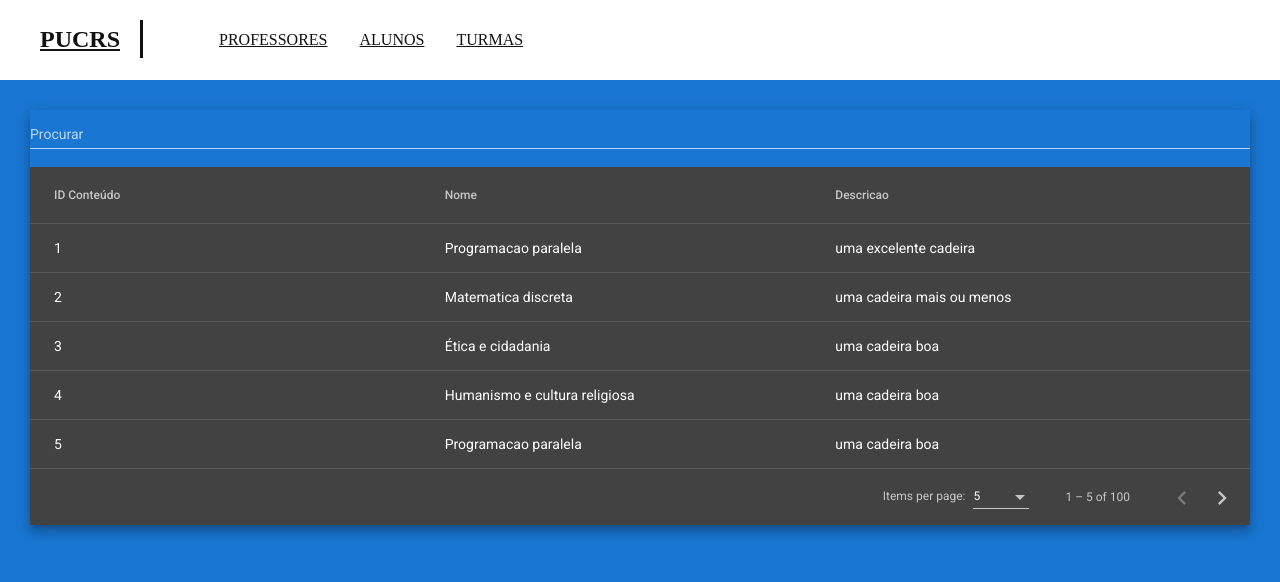
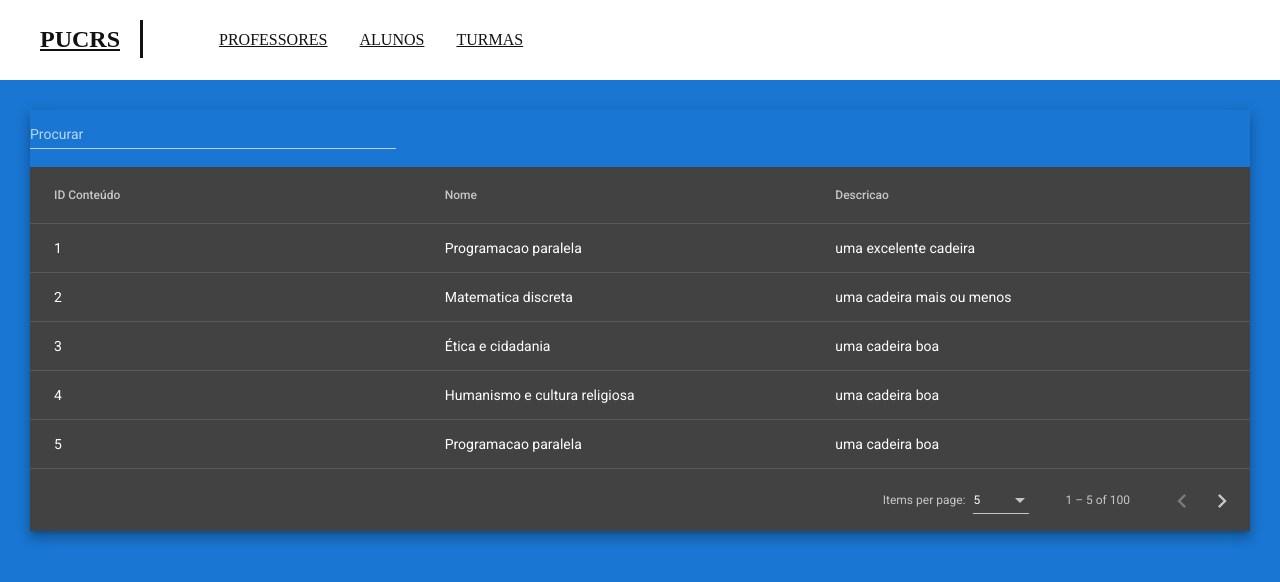
Before and after one commit to AGES-PUCRS/constr-sw-2020-2-grupo6, an Angular app in the folder FRONT/: page / in a window 1280 px wide. Shown: the top 582 px of the page. Built offline with nearby package versions, Linux system fonts and the light colour scheme.

Commit message:
fix search color

```diff
--- a/FRONT/src/app/app.component.css
+++ b/FRONT/src/app/app.component.css
@@ -1,6 +1,14 @@
 .mat-form-field {
   font-size: 14px;
-  width: 100%;
+  width: 30%;
+}
+
+.mat-form-field.mat-focused .mat-form-field-ripple {
+  background-color: white;
+}
+
+.mat-form-field.mat-focused .mat-form-field-label {
+  color: white;
 }
 
 .mat-input-element {
@@ -12,10 +20,6 @@
 .mat-table {
   overflow: auto;
   max-height: 500px;
-}
-
-.search {
-  color: black;
 }
 
 table{
--- a/FRONT/src/app/app.component.ts
+++ b/FRONT/src/app/app.component.ts
@@ -1,4 +1,4 @@
-import {AfterViewInit, Component, ViewChild} from '@angular/core';
+import {Component, ViewChild, ViewEncapsulation} from '@angular/core';
 import {MatSort} from '@angular/material/sort';
 import {MatTableDataSource} from '@angular/material/table';
 import {MatPaginator} from '@angular/material/paginator';
@@ -34,7 +34,8 @@ export interface UserData {
 @Component({
   selector: 'app-root',
   templateUrl: './app.component.html',
-  styleUrls: ['./app.component.css']
+  styleUrls: ['./app.component.css'],
+  encapsulation: ViewEncapsulation.None,
 })
 export class AppComponent {
   displayedColumns = ["id", "name", "progress"];
```
